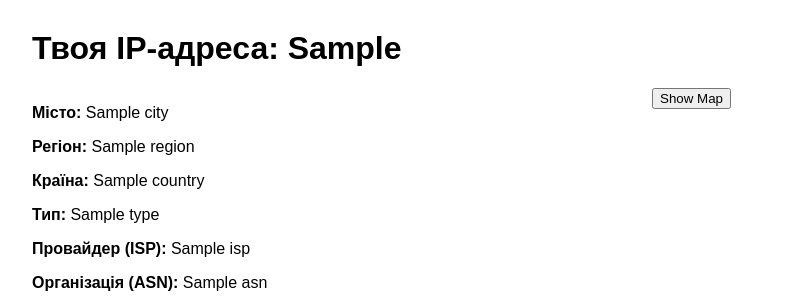
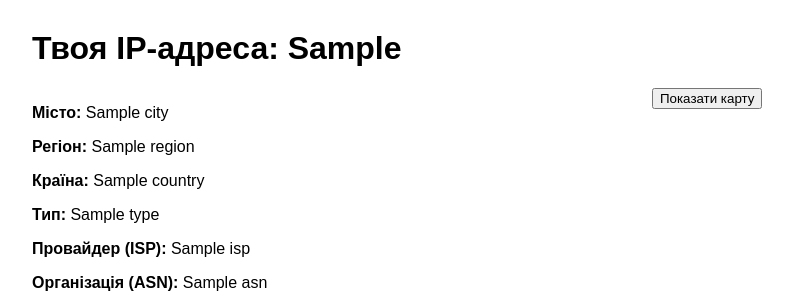
Before and after one commit to Stefanson0888/ip-checker, a FastAPI app: template templates/index.html in a window 1280 px wide. Shown: the top 300 px of the page, without its empty margins (8-801 px from the left). Run offline with FastAPI, Linux system fonts and the light colour scheme; the template is opened without the code that fills it: most values are stand-ins (such as "Sample title", 1, 10 or a date in 2020).

Commit message:
fix buttons

```diff
--- a/static/js/main.js
+++ b/static/js/main.js
@@ -1,6 +1,6 @@
 document.addEventListener("DOMContentLoaded", function () {
     const toggleButton = document.getElementById("toggle-map-btn");
-    const mapContainer = document.getElementById("map-container");
+    const mapContainer = document.getElementById("map-wrapper");
 
     // Прочитай координати з елементів, переданих з бекенду
     const latitude = parseFloat(document.getElementById("latitude").textContent);
--- a/templates/index.html
+++ b/templates/index.html
@@ -161,9 +161,9 @@
     <div class="right-block">
       {% if latitude and longitude %}
       <div class="map-block" id="map-container">
-        <button id="toggle-map-btn">Show Map</button>
+        <button id="toggle-map-btn">Показати карту</button>
 
-        <div id="map-container" style="display: none; margin-top: 20px;">
+        <div id="map-wrapper" style="display: none; margin-top: 20px;">
           <div id="map" style="height: 300px; border-radius: 10px;"></div>
         </div>
       </div>
```
